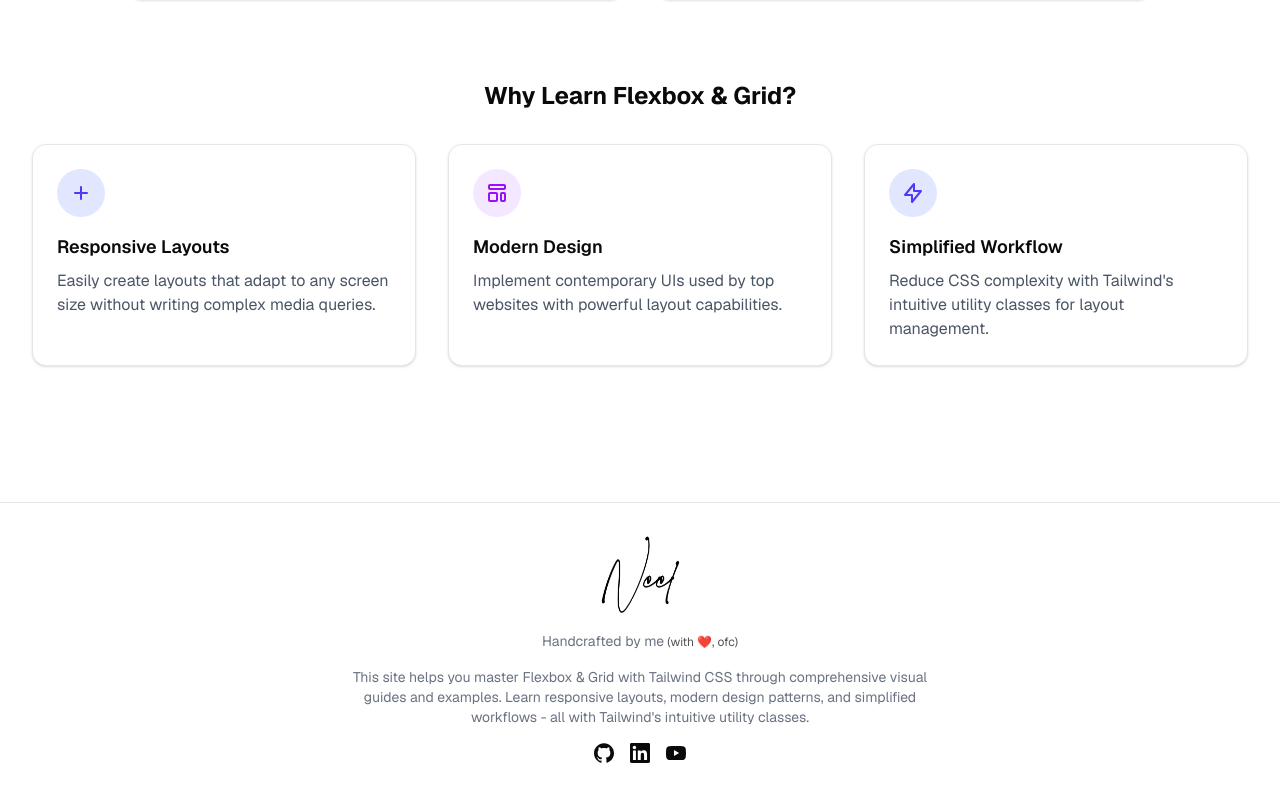
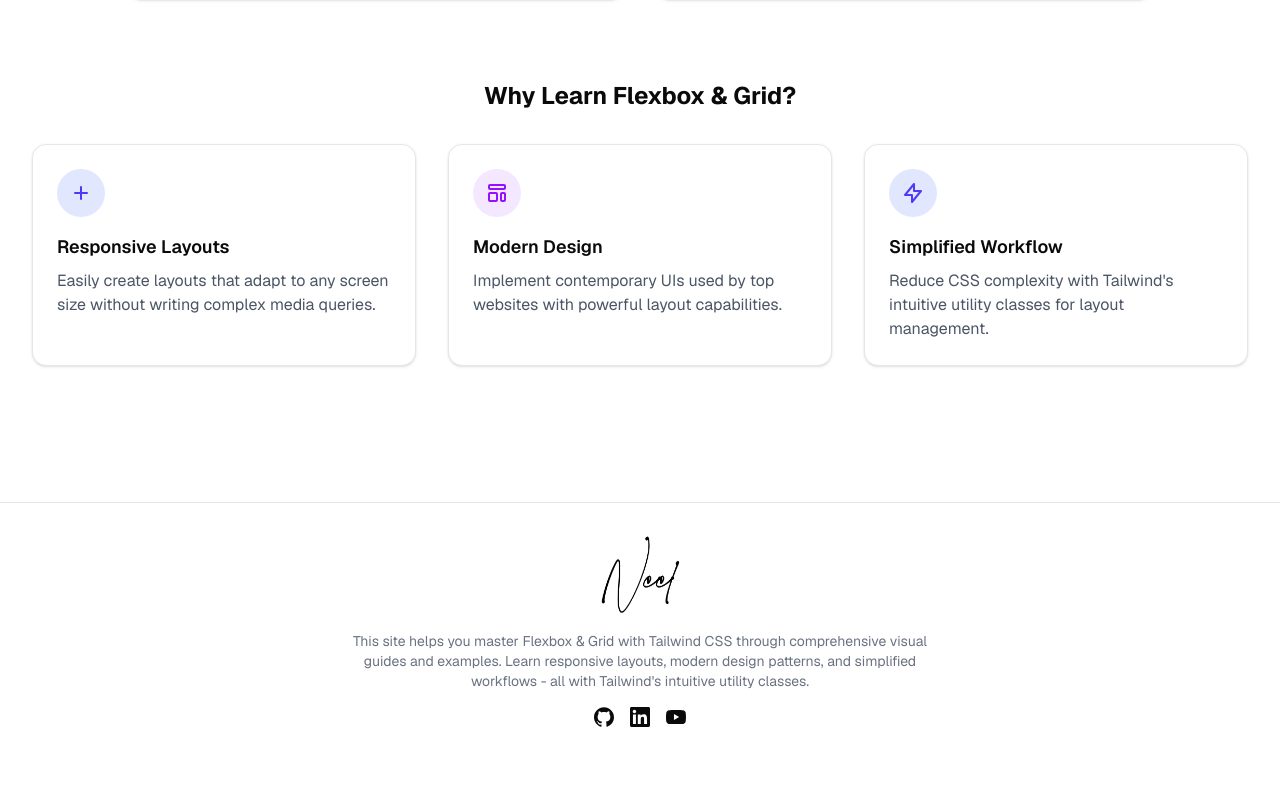
Before and after one commit to Neel738/layout-in-a-nutshell, a Next.js app: page / in a window 1280 px wide. Shown: the part 1855-2650 px from the top of the page. After the commit the page ends 2614 px from the top, so only its background shows below. Built offline with nearby package versions, Linux system fonts and the light colour scheme.

Commit message:
Update Footer.tsx

```diff
--- a/src/app/components/Footer.tsx
+++ b/src/app/components/Footer.tsx
@@ -12,13 +12,6 @@ export const Footer = () => {
             width={400}
             height={400}
           />
-          <p className="text-sm text-gray-500">
-            Handcrafted by me
-            <span className="text-xs text-neutral-600 dark:text-neutral-600">
-              {" "}
-              (with ❤️, ofc)
-            </span>
-          </p>
 
           <p className="text-sm text-gray-500 max-w-xl">
             This site helps you master Flexbox & Grid with Tailwind CSS through
```
